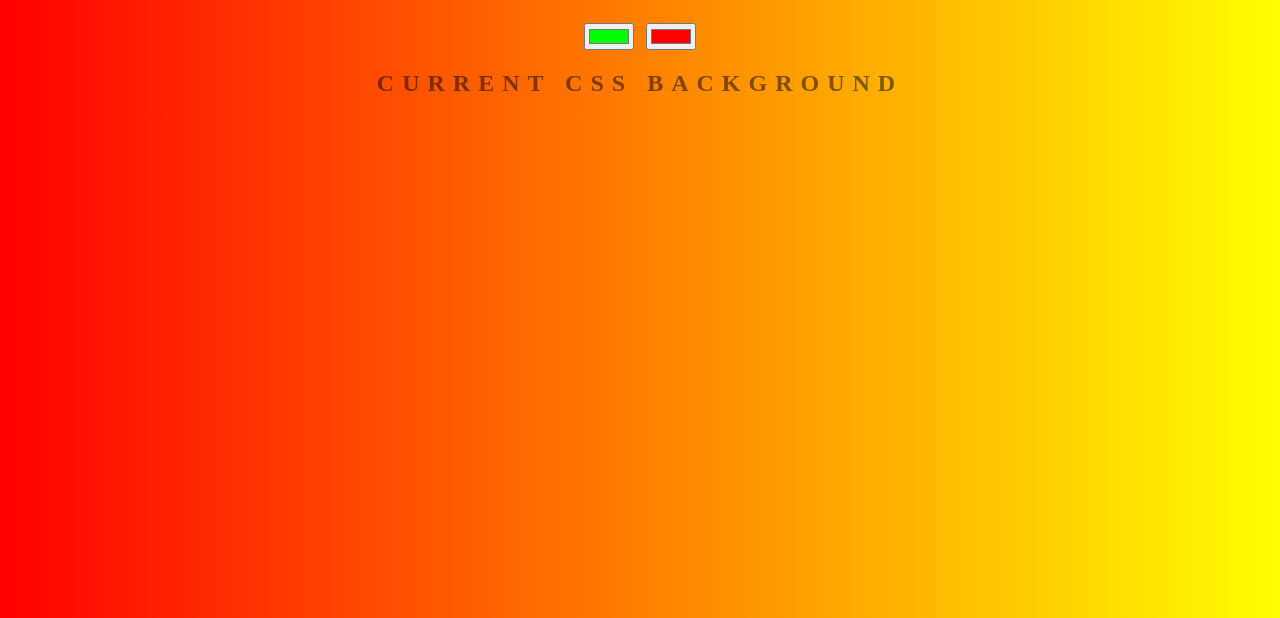
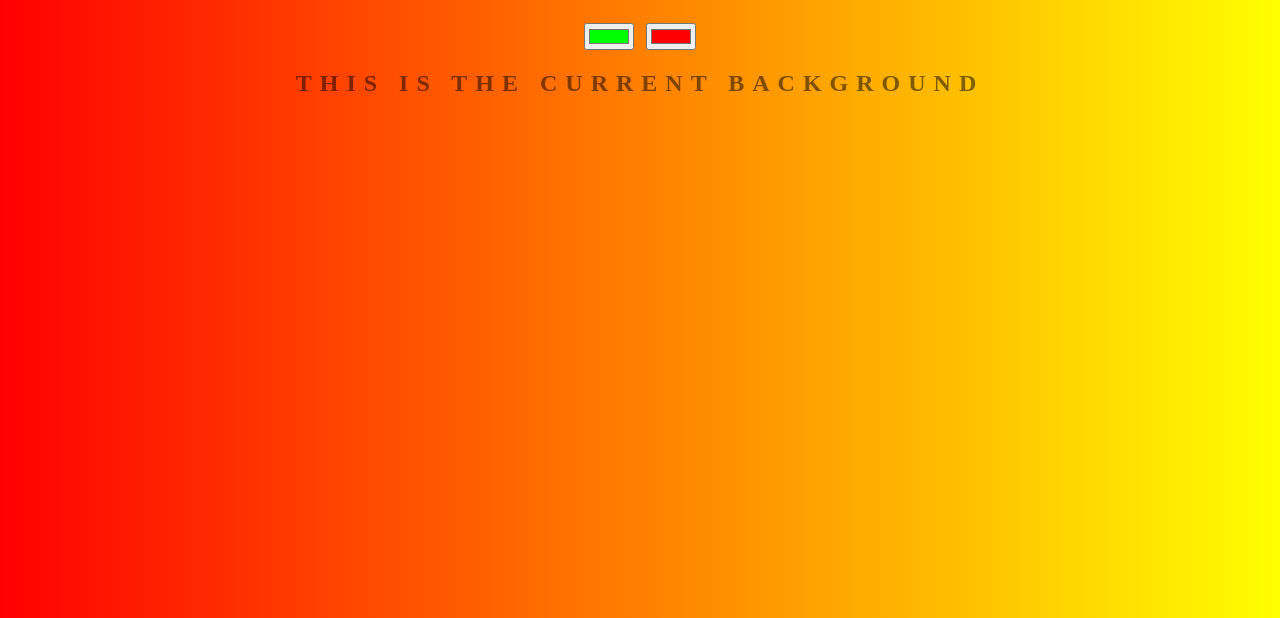
Before and after one commit to armelk0/background-generator, a plain HTML site: page index.html in a window 1280 px wide. Shown: the part 182-800 px from the top of the page. Drawn offline with Linux system fonts and the light colour scheme.

Commit message:
changing text

```diff
--- a/index.html
+++ b/index.html
@@ -10,7 +10,7 @@
 	<h1>Cool Background Generator</h1>
 	<input class="color1" type="color" name="color1" value="#00ff00">
 	<input class="color2" type="color" name="color2" value="#ff0000">
-	<h2>Current CSS Background</h2>
+	<h2>This is the current background</h2>
 	<h3></h3>
 	<script type="text/javascript" src="script.js"></script>
 </body>
```
